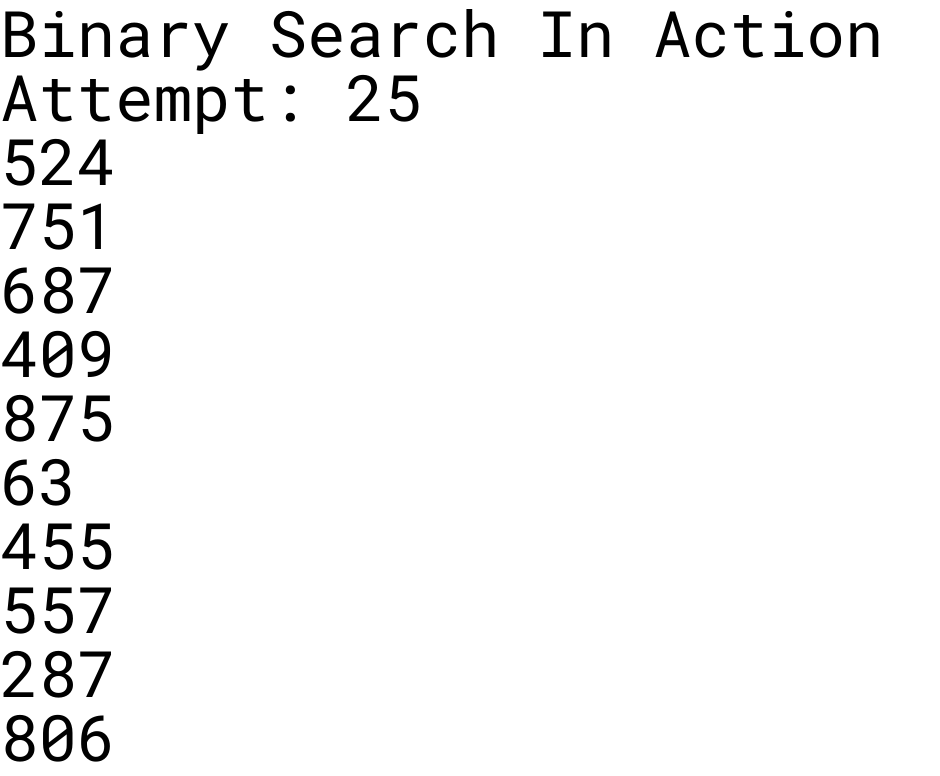
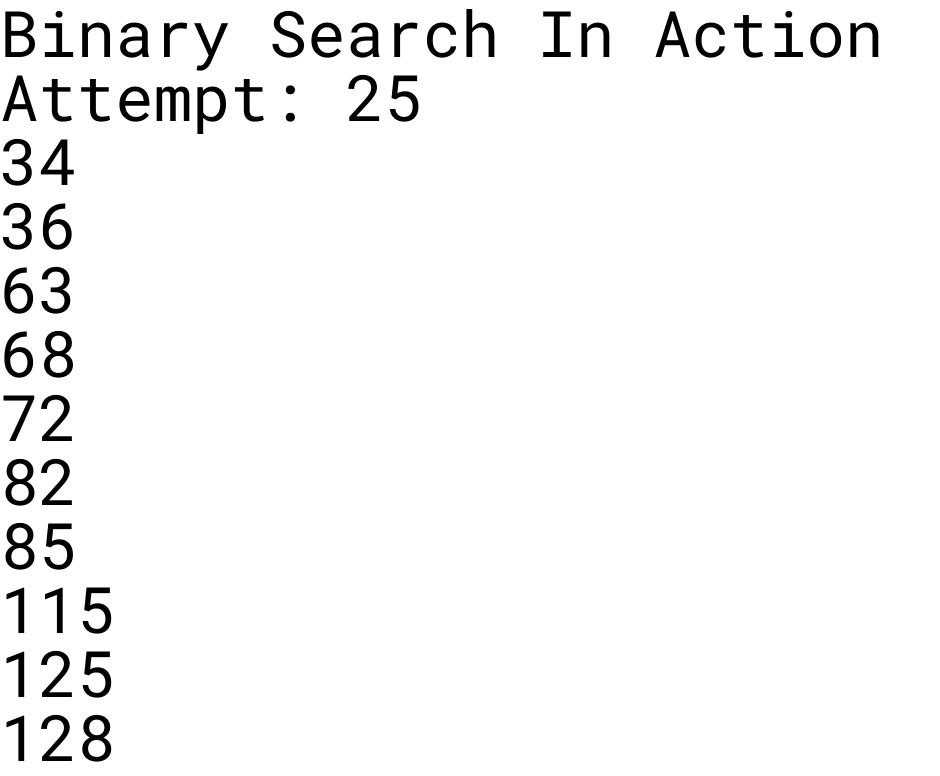
Before and after one commit to xihai01/binary-search, a React (Create React App) app in the folder guessing-game/: page / in a window 1280 px wide. Shown: the top 776 px of the page, without its empty margins (0-940 px from the left). Built offline with nearby package versions, Linux system fonts and the light colour scheme.

Commit message:
fix bug with click handler logic

```diff
--- a/guessing-game/src/App.js
+++ b/guessing-game/src/App.js
@@ -4,6 +4,7 @@ import Tiles from "./components/Tiles";
 import generateNumbers from "./helpers/generateNumbers";
 
 function getTargetAnswer() {
+  // return a random index
   return Math.floor(Math.random() * (56 - 0) + 0);
 }
 
--- a/guessing-game/src/components/Tiles.js
+++ b/guessing-game/src/components/Tiles.js
@@ -1,23 +1,25 @@
 const clickHandler = function (target, number, numbers, setCorrect, setState) {
   // get number of tile clicked
   // compare to target answer
-  const answer = target;
+  const answer = numbers[target].number;
   const guess = number;
   console.log(answer);
+  console.log(guess);
   if (guess === answer) {
     // display correct page if target guessed
     // setCorrect
+    console.log("correct");
     setCorrect(true);
     return;
   }
   // set active to false from beginning to guess if guess < target
   // set active to false from end to guess if guess > target
   const newNumbers = numbers.map((obj) => {
-    if (guess < answer && obj.number < guess) {
+    if (guess < answer && obj.number <= guess) {
       return { number: obj.number, active: false };
     }
 
-    if (guess > answer && obj.number > guess) {
+    if (guess > answer && obj.number >= guess) {
       return { number: obj.number, active: false };
     }
     return { ...obj };
@@ -29,6 +31,8 @@ const clickHandler = function (target, number, numbers, setCorrect, setState) {
 
 const Tiles = (props) => {
   const { numbers, target, setCorrect, setState } = props;
+  console.log(numbers);
+
   const listOfNumbers = numbers.map((data, index) => {
     return (
       <div
--- a/guessing-game/src/helpers/generateNumbers.js
+++ b/guessing-game/src/helpers/generateNumbers.js
@@ -4,13 +4,13 @@ const generateNumbers = () => {
   const max = Math.floor(1000);
   // populate output with 56 random numbers
   for (let i = 0; i < 56; i++) {
-    const obj = {number: 0, active: true};
+    const obj = { number: 0, active: true };
     const number = Math.floor(Math.random() * (max - min + 1) + min);
     obj.number = number;
     output.push(obj);
   }
   // sort output in ascending order
-  return output.sort((a, b) => a - b);
+  return output.sort((a, b) => a.number - b.number);
 };
 
 export default generateNumbers;
```
Also changed, not shown: 1 other file (tests, documents, lock files or other folders).
